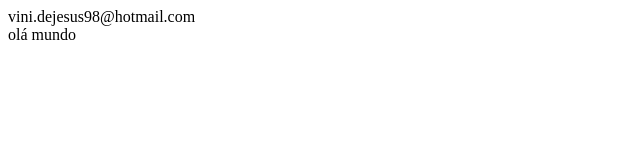
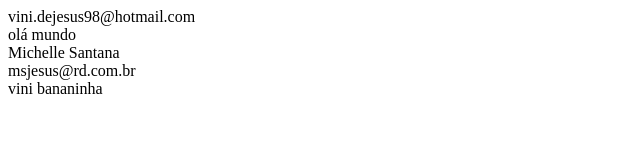
Before and after one commit to F7rreira/projetoRdevs, a plain HTML site: page index.html in a window 1280 px wide. Shown: the whole page, without its empty margins (0-640 px from the left). Drawn offline with Linux system fonts and the light colour scheme.

Commit message:
Salvando em 3...2..1

```diff
--- a/index.html
+++ b/index.html
@@ -4,3 +4,11 @@
  <div>
     olá mundo
  </div>
+<div>
+   Michelle Santana
+</div>
+<div>
+   msjesus@rd.com.br
+</div>
+
+<div>vini bananinha</div>
```
